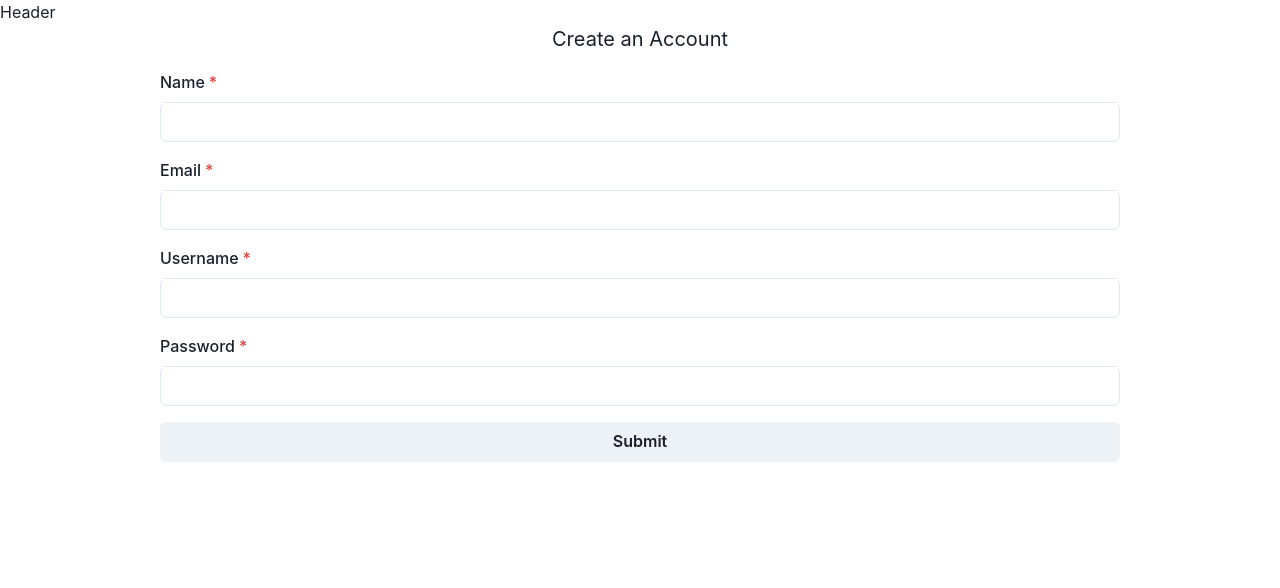
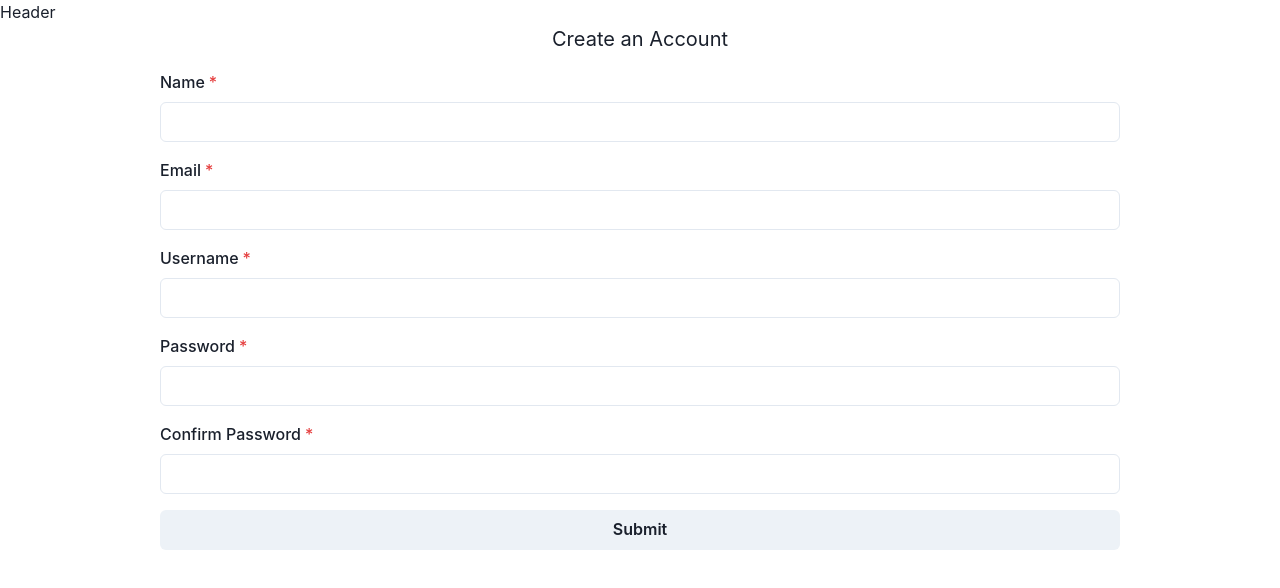
Before and after one commit to kisstheinferno/project-planning-tool, a React (Create React App) app in the folder frontend/: page /sign-up in a window 1280 px wide. Shown: the top 588 px of the page. Built offline with nearby package versions, Linux system fonts and the light colour scheme.

Commit message:
added password confirmation to form

```diff
--- a/frontend/src/Pages/SignUp.tsx
+++ b/frontend/src/Pages/SignUp.tsx
@@ -1,23 +1,43 @@
-import { Box, Input, Text, Button, FormControl, FormLabel, FormErrorMessage, FormHelperText } from '@chakra-ui/react';
+import { Box, Input, Text, Button, FormControl, FormLabel, FormErrorMessage } from '@chakra-ui/react';
 import { useState } from 'react';
 import axios from 'axios';
 
+const isInvalidEmail = (email: string) => {
+  const emailFormat = /\S+@\S+\.\S+/;
+  if (email.match(emailFormat) && email.length > 0) {
+    return false;
+  } else {
+    return true;
+  }
+}
+
+const isInvalidPassMatch = (password: string, secondPassword: string) => {
+  if (password !== secondPassword) {
+    return true;
+  } else {
+    return false;
+  }
+}
 
 const SignUp = () => {
   const [name, setName] = useState('');
   const [email, setEmail] = useState('');
   const [username, setUsername] = useState('');
   const [password, setPassword] = useState('');
+  const [secondPassword, setSecondPassword] = useState('');
+
   const [submitClickedName, setSubmitClickedName] = useState(false);
   const [submitClickedEmail, setSubmitClickedEmail] = useState(false);
   const [submitClickedUsername, setSubmitClickedUsername] = useState(false);
   const [submitClickedPassword, setSubmitClickedPassword] = useState(false);
+  const [submitClickedSecondPassword, setSubmitClickedSecondPassword] = useState(false);
 
   const isErrorName = name === '' && submitClickedName;
-  const isErrorEmail = email === '' && submitClickedEmail;
+  const isErrorEmail = isInvalidEmail(email) && submitClickedEmail;
   const isErrorUsername = username === '' && submitClickedUsername;
   const isErrorPassword = password === '' && submitClickedPassword;
-
+  const isErrorSecondPassword =
+    isInvalidPassMatch(password, secondPassword) && submitClickedSecondPassword;
 
   const onChangeName = (e: any) => {
     setSubmitClickedName(false);
@@ -39,15 +59,26 @@ const SignUp = () => {
     setPassword(e.target.value);
   }
 
+  const onChangeSecondPassword = (e: any) => {
+    setSubmitClickedSecondPassword(false);
+    setSecondPassword(e.target.value);
+  }
+
   const onSubmit = () => {
     setSubmitClickedName(true);
     setSubmitClickedEmail(true);
     setSubmitClickedUsername(true);
     setSubmitClickedPassword(true);
+    setSubmitClickedSecondPassword(true);
 
-    if (name === "" || email === "" || username === "" || password === "") {
+    if (name === "" ||
+      isInvalidEmail(email) ||
+      username === "" ||
+      password === "" ||
+      secondPassword !== password ||
+      secondPassword === '') {
       console.log('Error Bitch');
-    }else{
+    }else {
       axios.post('http://localhost:3005/auth/sign-up', {
         name,
         email,
@@ -60,10 +91,12 @@ const SignUp = () => {
         setEmail('');
         setUsername('');
         setPassword('');
-        setSubmitClickedName(false)
-        setSubmitClickedEmail(false)
-        setSubmitClickedUsername(false)
-        setSubmitClickedPassword(false)
+        setSecondPassword('');
+        setSubmitClickedName(false);
+        setSubmitClickedEmail(false);
+        setSubmitClickedUsername(false);
+        setSubmitClickedPassword(false);
+        setSubmitClickedSecondPassword(false);
       })
     };
   }
@@ -92,7 +125,7 @@ const SignUp = () => {
           <FormLabel>Email</FormLabel>
           <Input type='email' value={email} onChange={onChangeEmail} />
           {!isErrorEmail ? null : (
-            <FormErrorMessage>Email is required.</FormErrorMessage>
+            <FormErrorMessage>A valid email address is required.</FormErrorMessage>
           )}
         </FormControl>
         <FormControl isInvalid={isErrorUsername} isRequired>
@@ -109,6 +142,13 @@ const SignUp = () => {
             <FormErrorMessage>Password is required.</FormErrorMessage>
           )}
         </FormControl>
+        <FormControl isInvalid={isErrorSecondPassword} isRequired>
+          <FormLabel>Confirm Password</FormLabel>
+          <Input type='password' value={secondPassword} onChange={onChangeSecondPassword} />
+          {!isErrorSecondPassword ? null : (
+            <FormErrorMessage>Passwords must match.</FormErrorMessage>
+          )}
+        </FormControl>
         <Button w="100%" onClick={onSubmit}>Submit</Button>
       </Box>
     </Box>
```
